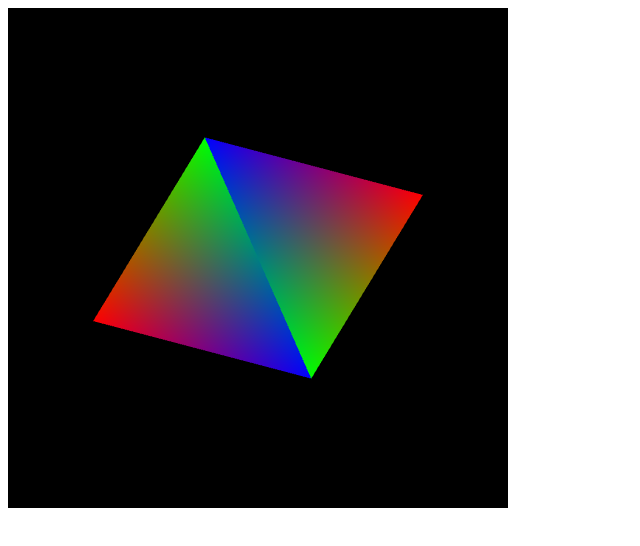
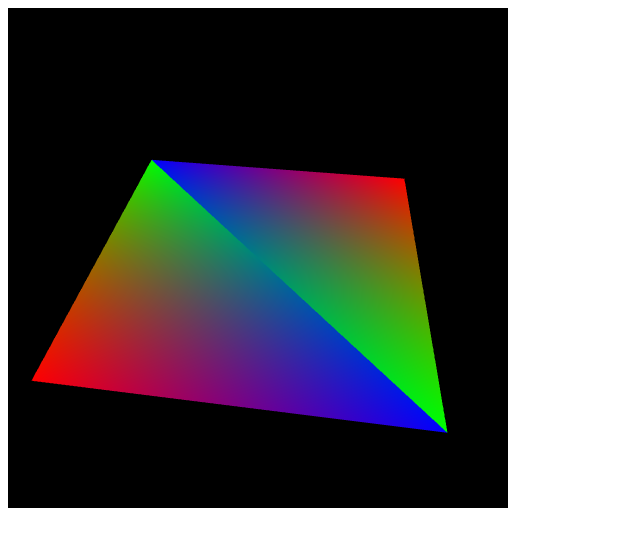
Before and after one commit to km93120/openGL-triangle, a plain HTML site: page index.html in a window 1280 px wide. Shown: the whole page, without its empty margins (0-640 px from the left). Drawn offline with Linux system fonts and the light colour scheme.

Commit message:
modified camera with perspective and view matrix

```diff
--- a/index.html
+++ b/index.html
@@ -7,13 +7,17 @@
         attribute vec3 color;
         varying vec3 vColor;
         uniform float counter;
-        uniform float u_time;
         uniform mat4 objectMatrix;
+        uniform mat4 projectionMatrix;
+        uniform mat4 viewMatrix;
 
-        void main() {
 
-            gl_Position = objectMatrix * vec4(position, 1.0);
-            vColor = color;
+        void main()
+        {
+         gl_Position = projectionMatrix * viewMatrix * objectMatrix * vec4(position, 1.0);
+
+
+          vColor = color;
 
         }
 
@@ -169,15 +173,24 @@
 
             var objectMatrix = mat4.create();
             mat4.identity(objectMatrix);
-            mat4.rotateZ(objectMatrix,objectMatrix,++frameCounter*0.01)
-            mat4.rotateX(objectMatrix,objectMatrix,++frameCounter*0.01)
-            mat4.rotateY(objectMatrix,objectMatrix,++frameCounter*0.01)
+            mat4.rotateZ(objectMatrix,objectMatrix,frameCounter*0.01)
+            //mat4.rotateX(objectMatrix,objectMatrix,frameCounter*0.01)
+            //mat4.rotateY(objectMatrix,objectMatrix,frameCounter*0.01)
             var objectMatrixLocation = gl.getUniformLocation(program, "objectMatrix");
             gl.uniformMatrix4fv(objectMatrixLocation, false, objectMatrix);
 
 
+            var projectionMatrix = mat4.create();
+            mat4.identity(projectionMatrix);
+            var projectionMatrixLocation = gl.getUniformLocation(program, "projectionMatrix");
+            mat4.perspective(projectionMatrix, 45, 1, 0.1, 1000);
+            gl.uniformMatrix4fv(projectionMatrixLocation, false, projectionMatrix);
 
-
+            var viewMatrix = mat4.create();
+            mat4.identity(viewMatrix);
+            var viewMatrixLocation = gl.getUniformLocation(program, "viewMatrix");
+            mat4.lookAt(viewMatrix, [0, -1, 1], [0, 0, 0], [0, 0, 1]);
+            gl.uniformMatrix4fv(viewMatrixLocation, false, viewMatrix);
 
             gl.drawArrays(gl.TRIANGLES, 0, 6);
             requestAnimFrame(render);
```
